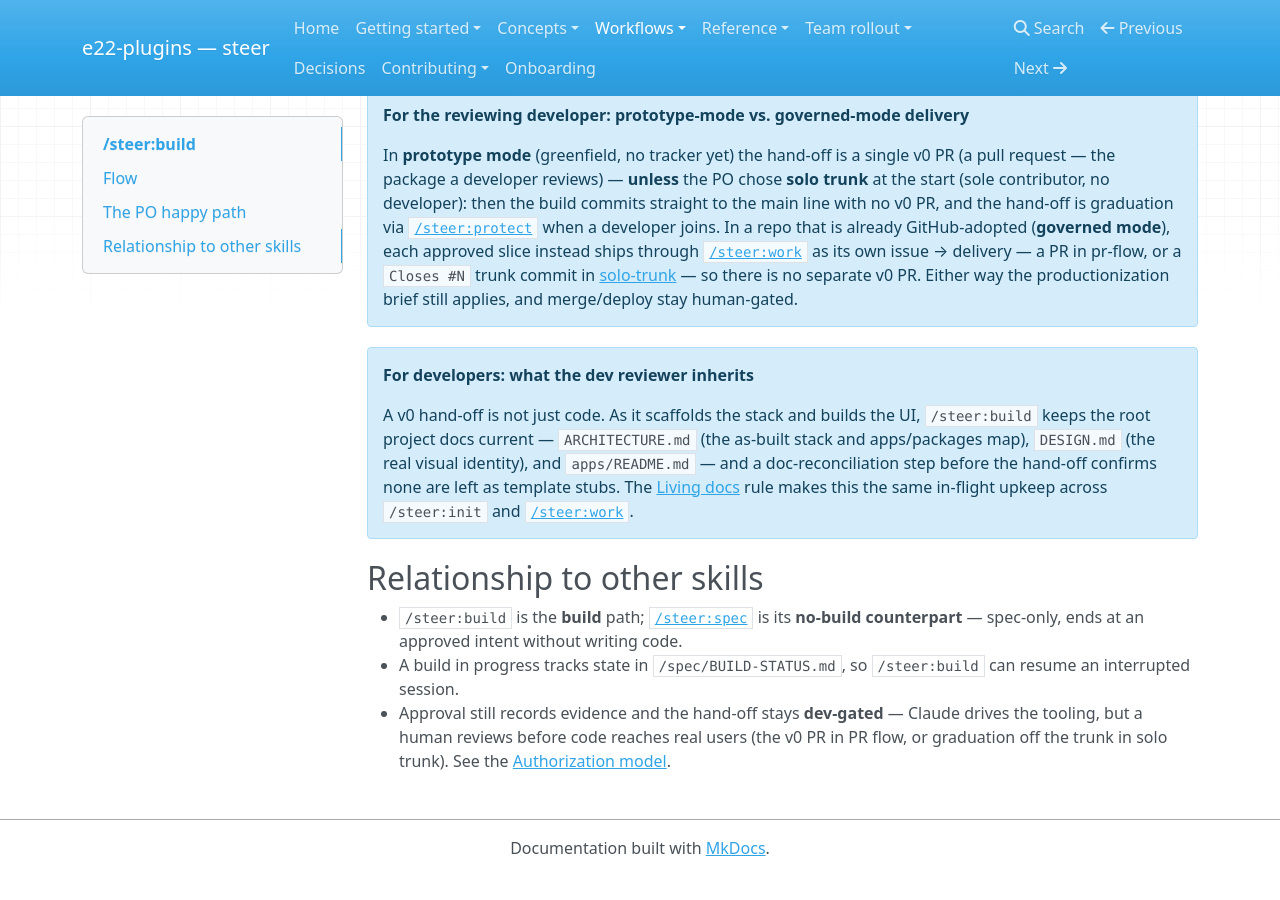
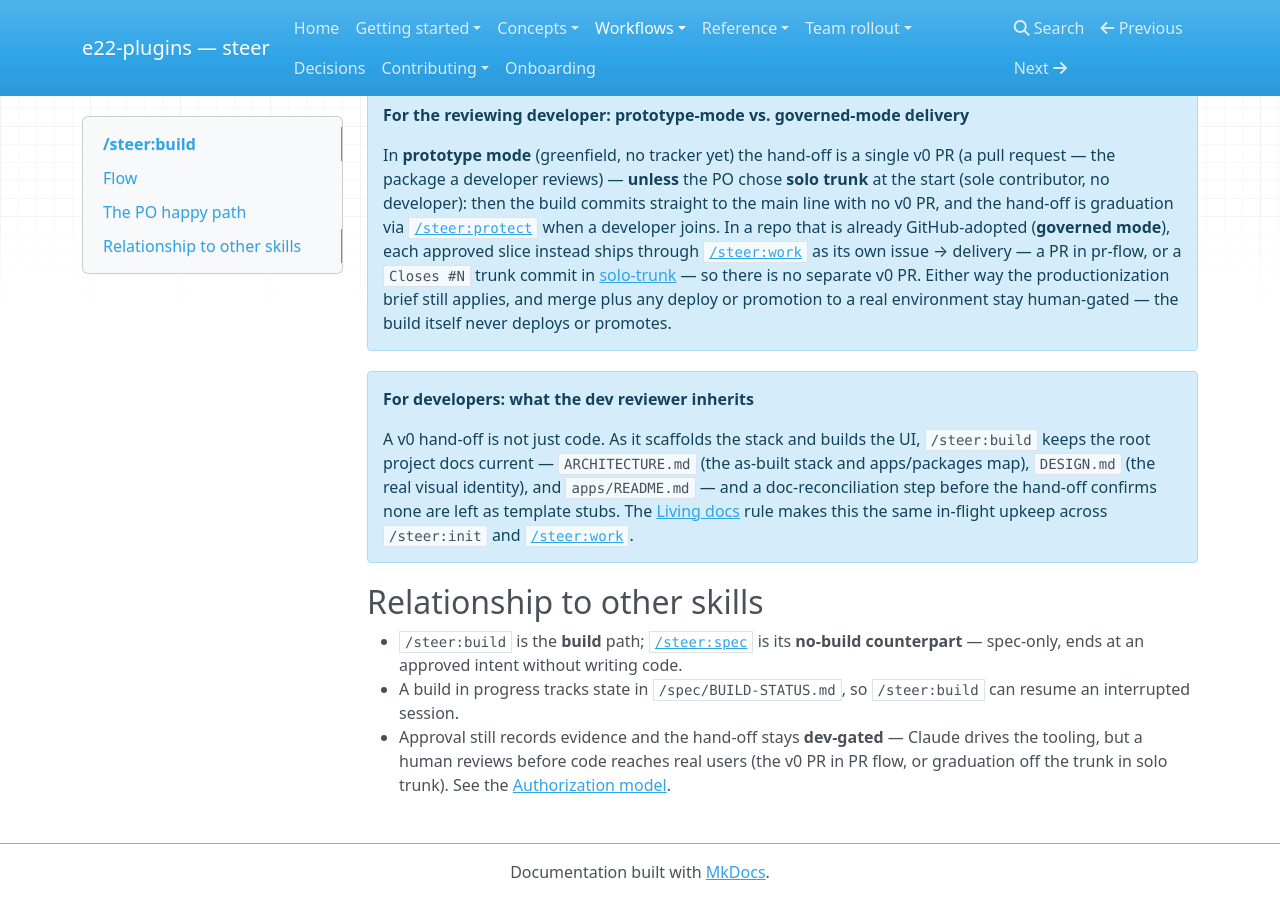
Before and after one commit to element22llc/e22-plugins, an MkDocs documentation site: the page built from docs/workflows/build.md, in a window 1280 px wide and 900 px high, scrolled down 1697 px. Built offline with MkDocs 1.6.1, drawn with Linux system fonts in a browser that asks for light colours; nearby versions of some CDN libraries; before the commit the page ends 2573 px from its top, so only the background shows below that.

Commit message:
docs(build): mirror the broadened PO deploy guardrail in build.md
The build/SKILL.md guardrail was broadened from "never deploy (pnpm deploy:*)"
to "never deploy or promote to any environment"; align the workflow doc's
hand-off note so it states deploy/promotion (not just deploy) stays human-gated
and the build itself never deploys or promotes. Clears check_docs_impact for the
build surface change.

Co-Authored-By: Claude Opus 4.8 (1M context) <noreply@anthropic.com>

```diff
--- a/docs/workflows/build.md
+++ b/docs/workflows/build.md
@@ -86,8 +86,9 @@ resuming once the build is handed off — every box in its handoff gate checked.
     each approved slice instead ships through [`/steer:work`](work.md) as its own
     issue → delivery — a PR in pr-flow, or a `Closes #N` trunk commit in
     [solo-trunk](../concepts/authorization-model.md) — so there is no separate v0
-    PR. Either way the productionization brief still applies, and merge/deploy stay
-    human-gated.
+    PR. Either way the productionization brief still applies, and merge plus any
+    deploy or promotion to a real environment stay human-gated — the build itself
+    never deploys or promotes.
 
 !!! note "For developers: what the dev reviewer inherits"
     A v0 hand-off is not just code. As it scaffolds the stack and builds the UI,
```
